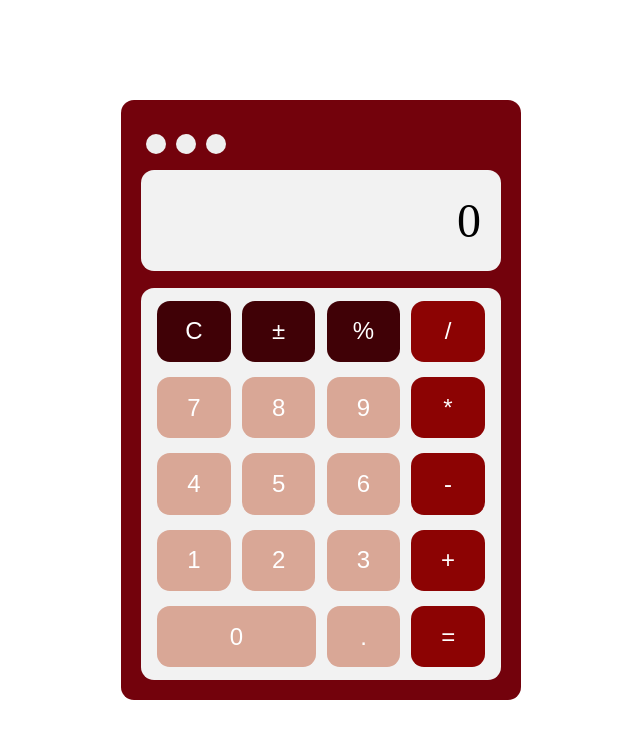
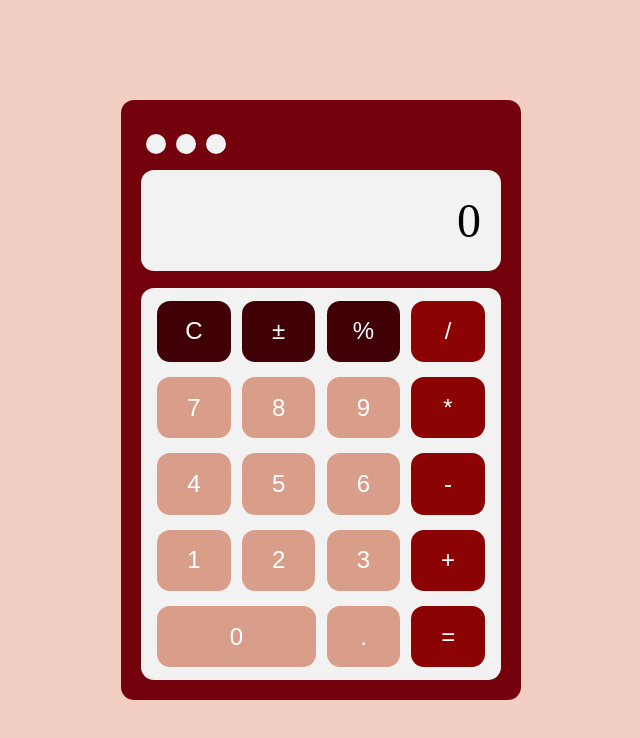
Before and after one commit to youmin6620/calculator, a plain HTML site: page index.html in a window 1280 px wide. Shown: the whole page, without its empty margins (319-959 px from the left). Drawn offline with Linux system fonts and the light colour scheme.

Commit message:
붉은 톤 수정, 배경화면 색 설정

```diff
--- a/style.css
+++ b/style.css
@@ -2,12 +2,14 @@
     margin: 0;
     padding: 0;
     box-sizing: border-box;
+    user-select: none;
 }
 html, body{
     height: 100%;
 }
 html{
     font-size: 16px;
+    background-color: #F2CFC2;
 }
 body{
     display: flex;
@@ -63,7 +65,7 @@ body{
     /* border: 1px solid black; */
     border: none;
     border-radius: 13px;
-    background-color: #D9A796;
+    background-color: #D99E89;
     color: white;
 }
 .zero{
@@ -77,11 +79,10 @@ body{
 }
 
 .button:hover{
-    background-color: rgb(197, 197, 197);
+    opacity: 0.9;
 }
 .button:active{
-    background-color: rgb(79, 35, 191);
-    color: white;
+    filter: brightness(80%);
 }
 
 /* header */
@@ -97,6 +98,7 @@ body{
     border: 0;
     border-radius: 50%;
     margin: 0 5px;
+    background-color: #F2F2F2;
 }
 /* .cancel{
     background-color: red;
```
